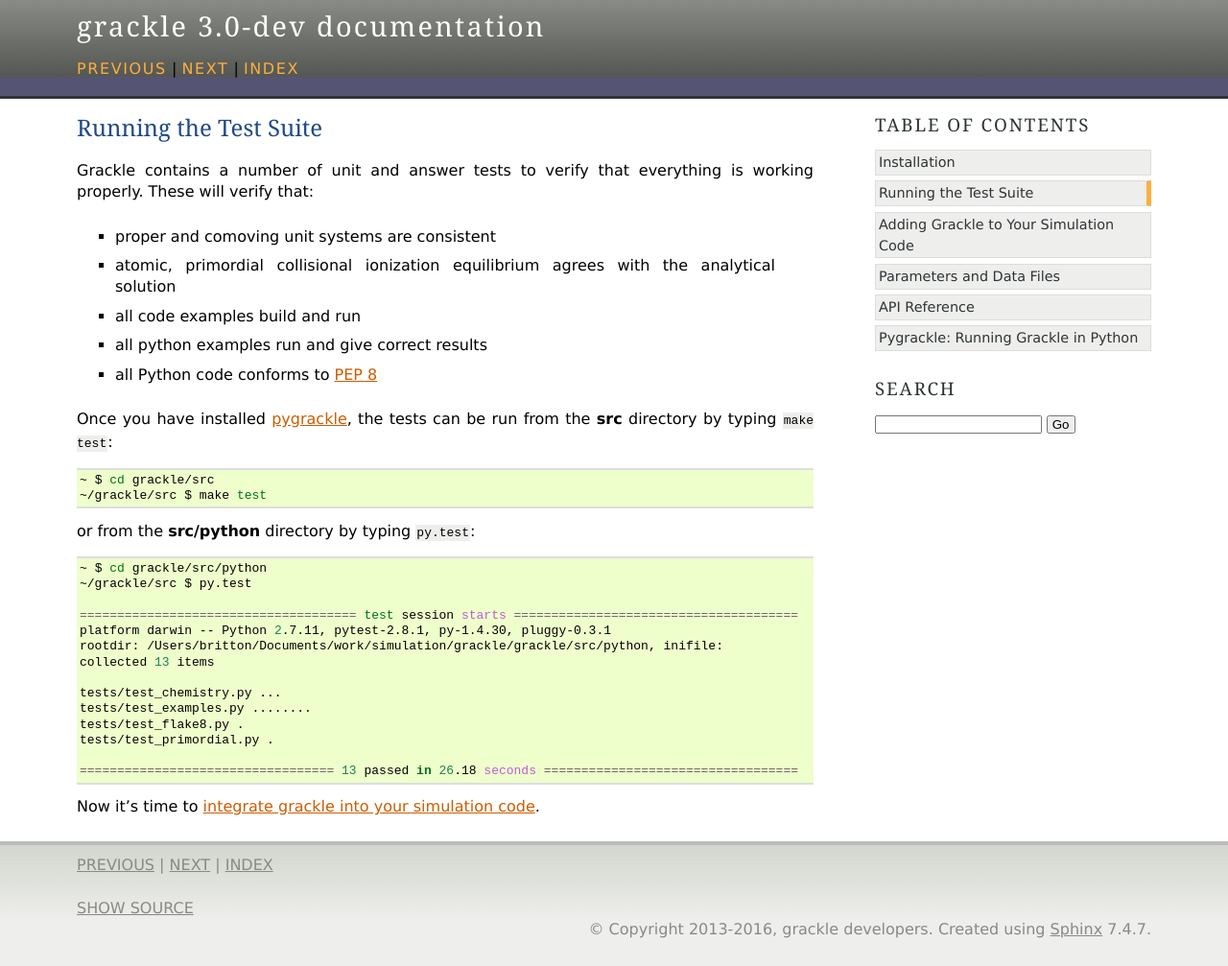
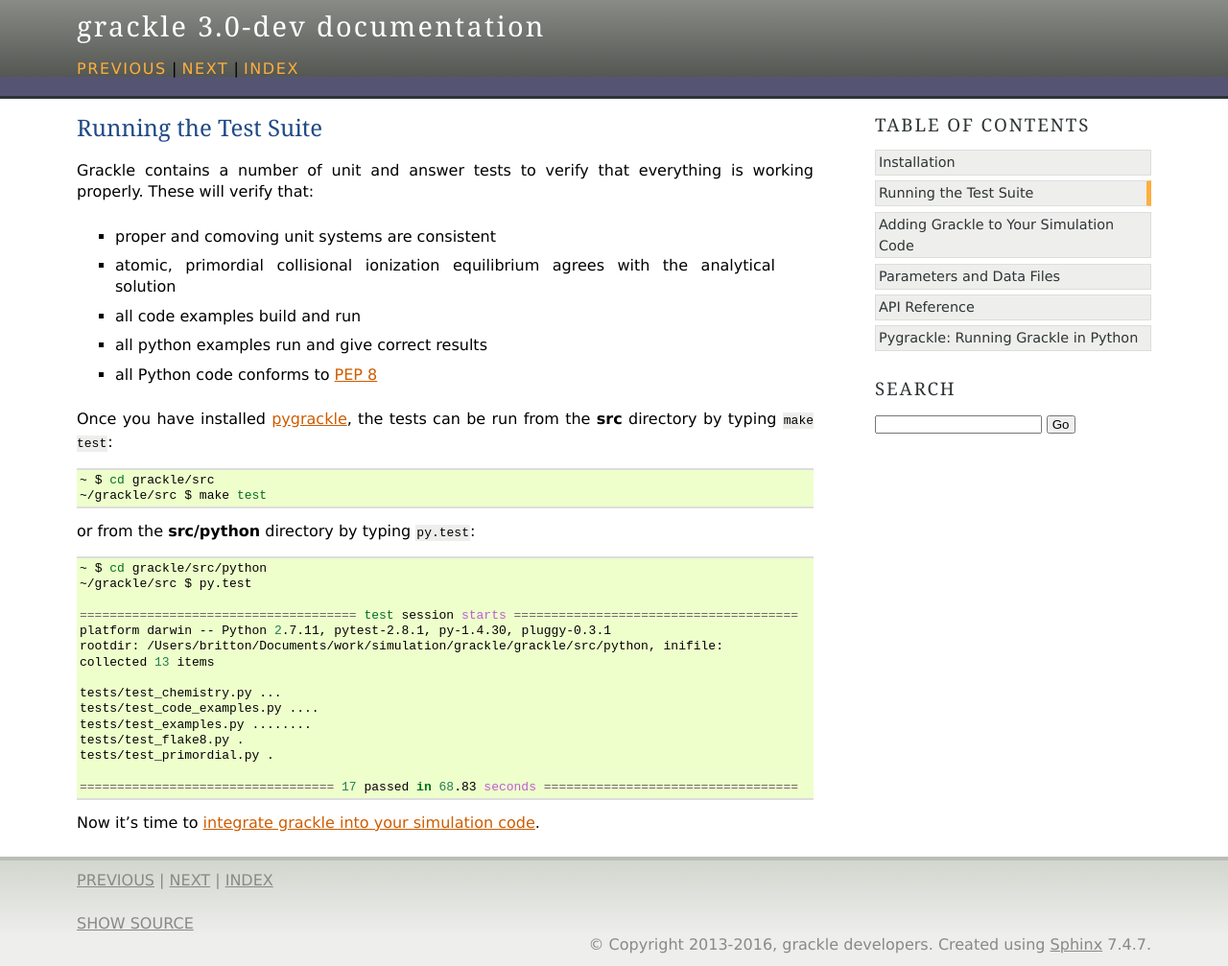
Before and after one commit to grackle-project/grackle, a Sphinx documentation site: the page built from doc/source/Testing.rst, in a window 1280 px wide. Shown: the whole page at 96% size. Built offline with Sphinx 7.4.7, drawn with Linux system fonts in a browser that asks for light colours.

Commit message:
Updating testing docs.

```diff
--- a/doc/source/Testing.rst
+++ b/doc/source/Testing.rst
@@ -39,11 +39,12 @@ or from the **src/python** directory by typing ``py.test``:
   collected 13 items
 
   tests/test_chemistry.py ...
+  tests/test_code_examples.py ....
   tests/test_examples.py ........
   tests/test_flake8.py .
   tests/test_primordial.py .
 
-  ================================== 13 passed in 26.18 seconds ==================================
+  ================================== 17 passed in 68.83 seconds ==================================
 
 Now it's time to :ref:`integrate grackle into your simulation code
 <integration>`.
```
